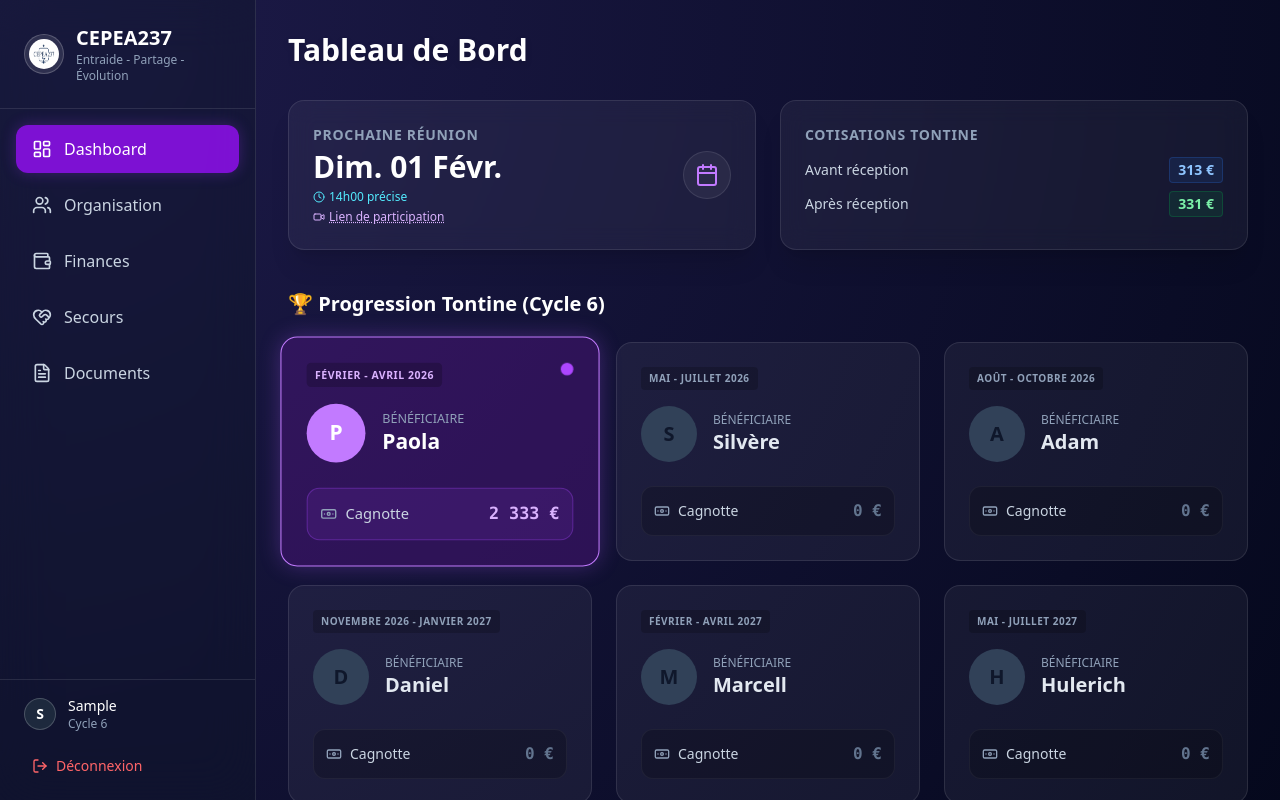
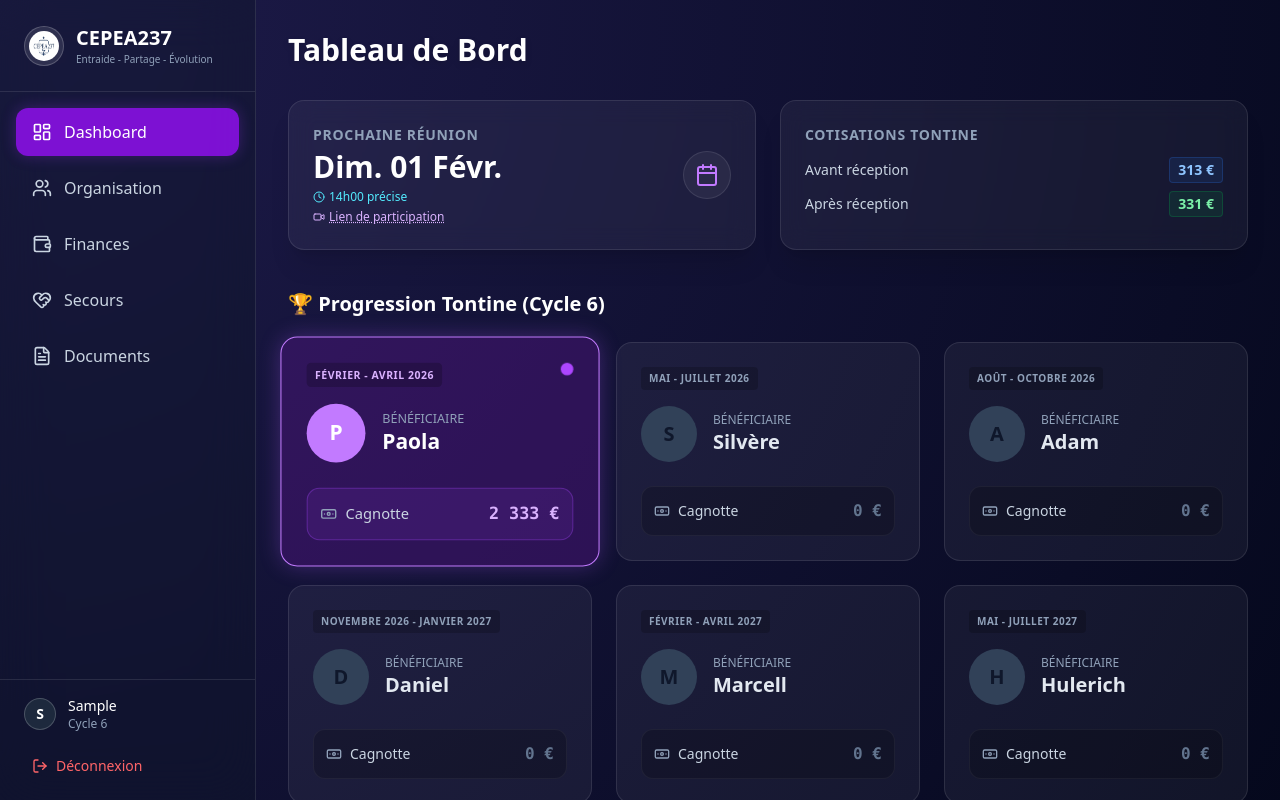
Before and after one commit to nemgp/CEPEA237, a React (Vite) app: page /login in a window 1280 px wide. Both pictures are taken after typing "Sample" into the empty fields and a click on the button "Se connecter". Shown: the top 800 px of the page. Built offline with nearby package versions, Linux system fonts and the light colour scheme.

Commit message:
Adjust slogan font size to fit on one line

```diff
--- a/src/layouts/MainLayout.tsx
+++ b/src/layouts/MainLayout.tsx
@@ -44,7 +44,7 @@ export default function MainLayout({ children }: MainLayoutProps) {
                     <img src={logo} alt="Logo" className="w-10 h-10 bg-white/10 rounded-full p-1 border border-white/20" />
                     <div>
                         <h1 className="text-xl font-bold text-white">CEPEA237</h1>
-                        <p className="text-xs text-secondary">Entraide - Partage - Évolution</p>
+                        <p className="text-[10px] text-secondary whitespace-nowrap">Entraide - Partage - Évolution</p>
                     </div>
                 </div>
 
```
